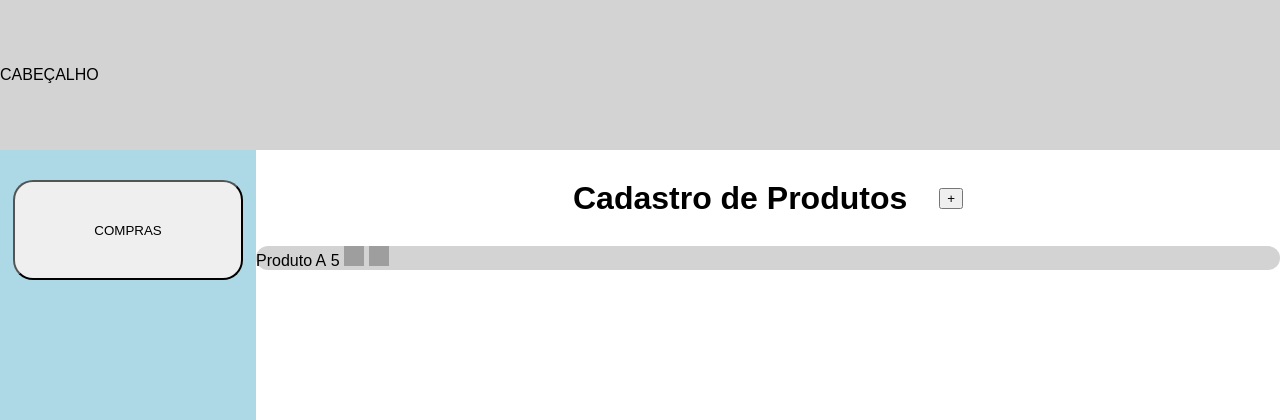
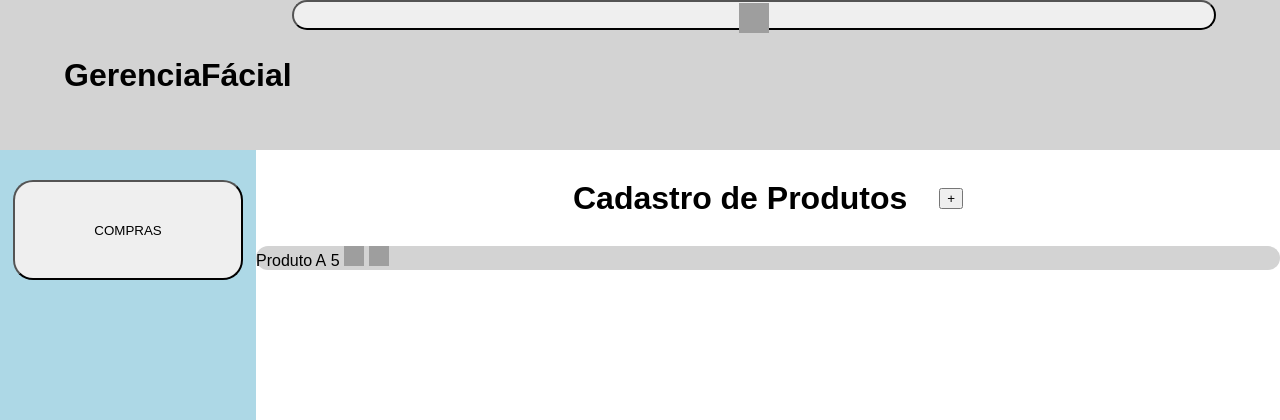
Before and after one commit to Darlan-Berg/GerenciaFacil, a Flask app: page / in a window 1280 px wide. Shown: the top 420 px of the page. Run offline with Flask 3, Linux system fonts and the light colour scheme; grey boxes are pictures that could not be loaded.

Commit message:
Update index.html

```diff
--- a/templates/index.html
+++ b/templates/index.html
@@ -8,7 +8,8 @@
 <body>
     <!--FRANCIELE-->
     <div class="cabecalho">
-        CABEÇALHO
+        <h1>GerenciaFácial</h1>
+        <button class="botao"> <img src="https://img.icons8.com/?size=100&id=15277&format=png&color=000000" alt=""> </button>
     </div>
     <div class="conteudo">
         <!--GABRIEL-->
```
